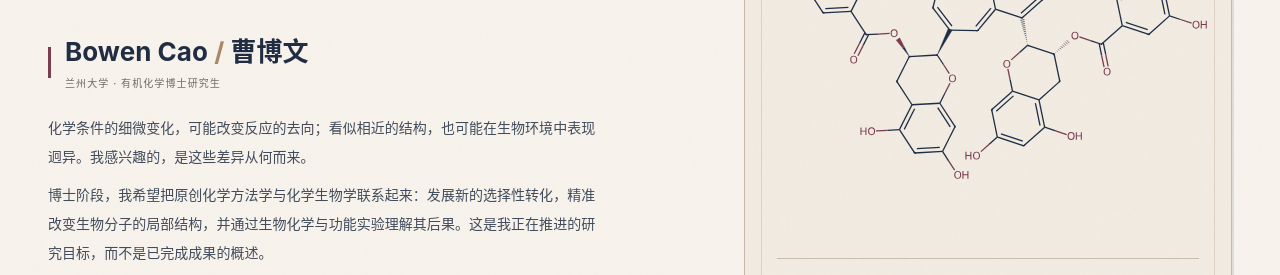
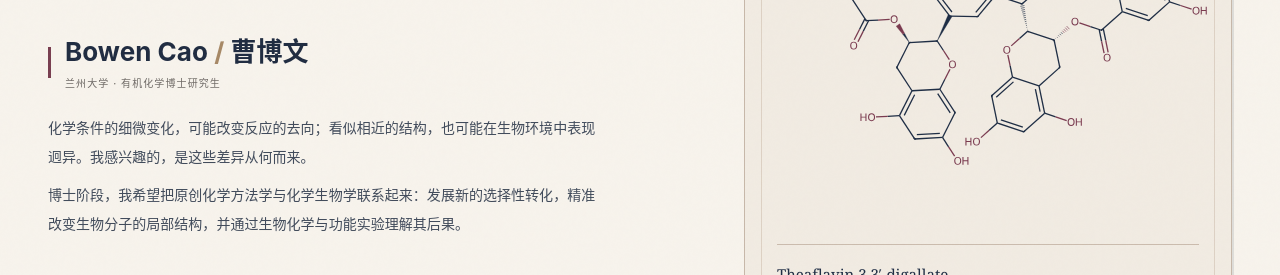
Before and after one commit to Caelumeri/Caelumeri.github.io, a plain HTML site: page index.html in a window 1280 px wide. Shown: the part 485-760 px from the top of the page. Drawn offline with Linux system fonts and the light colour scheme.

Commit message:
content: 删掉 intro 里「这是研究目标而非已完成成果」的说明句

```diff
--- a/index.html
+++ b/index.html
@@ -711,7 +711,7 @@ html[data-theme="dark"] .molecular-plate{background:#f1ebe2;color:#202e45;border
           </div>
           <div class="hero-intro">
             <p data-i18n="intro1">化学条件的细微变化，可能改变反应的去向；看似相近的结构，也可能在生物环境中表现迥异。我感兴趣的，是这些差异从何而来。</p>
-            <p data-i18n="intro2">博士阶段，我希望把原创化学方法学与化学生物学联系起来：发展新的选择性转化，精准改变生物分子的局部结构，并通过生物化学与功能实验理解其后果。这是我正在推进的研究目标，而不是已完成成果的概述。</p>
+            <p data-i18n="intro2">博士阶段，我希望把原创化学方法学与化学生物学联系起来：发展新的选择性转化，精准改变生物分子的局部结构，并通过生物化学与功能实验理解其后果。</p>
           </div>
           <div class="hero-actions">
             <a class="text-link" href="#research"><span data-i18n="exploreResearch">读一点我的研究</span><span class="arrow" aria-hidden="true">↗</span></a>
@@ -1714,7 +1714,7 @@ L 224.3 176.3
     "heroEcho": "Small changes. Different molecular fates.",
     "heroRole": "兰州大学 · 有机化学博士研究生",
     "intro1": "化学条件的细微变化，可能改变反应的去向；看似相近的结构，也可能在生物环境中表现迥异。我感兴趣的，是这些差异从何而来。",
-    "intro2": "博士阶段，我希望把原创化学方法学与化学生物学联系起来：发展新的选择性转化，精准改变生物分子的局部结构，并通过生物化学与功能实验理解其后果。这是我正在推进的研究目标，而不是已完成成果的概述。",
+    "intro2": "博士阶段，我希望把原创化学方法学与化学生物学联系起来：发展新的选择性转化，精准改变生物分子的局部结构，并通过生物化学与功能实验理解其后果。",
     "exploreResearch": "读一点我的研究",
     "explorePapers": "已发表论文",
     "meta1": "研究主轴：方法创新 · 精准编辑 · 功能认识",
@@ -1797,7 +1797,7 @@ L 224.3 176.3
     "heroEcho": "微小扰动，改变分子命运。",
     "heroRole": "Doctoral researcher · Lanzhou University",
     "intro1": "Small changes in chemical conditions can redirect a reaction; closely related structures may also behave quite differently in biological environments. I am interested in where these differences come from.",
-    "intro2": "My research aspirations connect original chemical methodology with chemical biology: developing new selective transformations, precisely editing local structures in biomolecules, and testing the functional consequences through rigorous biochemical experiments. These are research interests and goals, not claims of completed results.",
+    "intro2": "My research aspirations connect original chemical methodology with chemical biology: developing new selective transformations, precisely editing local structures in biomolecules, and testing the functional consequences through rigorous biochemical experiments.",
     "exploreResearch": "Read about my research",
     "explorePapers": "Selected publications",
     "meta1": "Research: new methods · precise edits · function",
```
